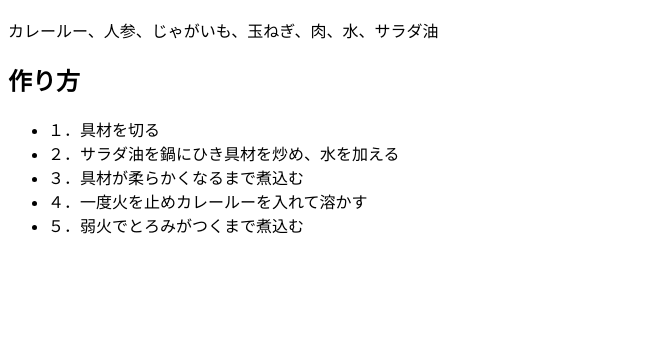
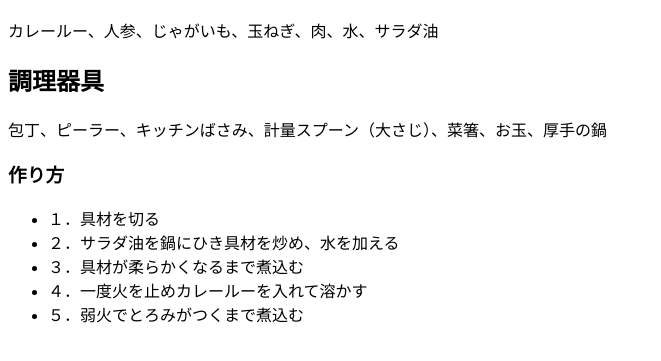
Before and after one commit to 4th-platoon-the-immortal/kadai-06, a plain HTML site: page index.html in a window 1280 px wide. Shown: the part 57-418 px from the top of the page, without its empty margins (0-661 px from the left). Drawn offline with Linux system fonts and the light colour scheme.

Commit message:
調理器具のリストを追加

```diff
--- a/index.html
+++ b/index.html
@@ -6,7 +6,9 @@
     <body>
         <h1>材料</h1>
         <p>カレールー、人参、じゃがいも、玉ねぎ、肉、水、サラダ油</p>
-        <h2>作り方</h2>
+        <h2>調理器具</h2>
+        <p>包丁、ピーラー、キッチンばさみ、計量スプーン（大さじ）、菜箸、お玉、厚手の鍋</p>
+        <h3>作り方</h3>
         <ul>
             <li>１．具材を切る</li>
             <li>２．サラダ油を鍋にひき具材を炒め、水を加える</li>
```
